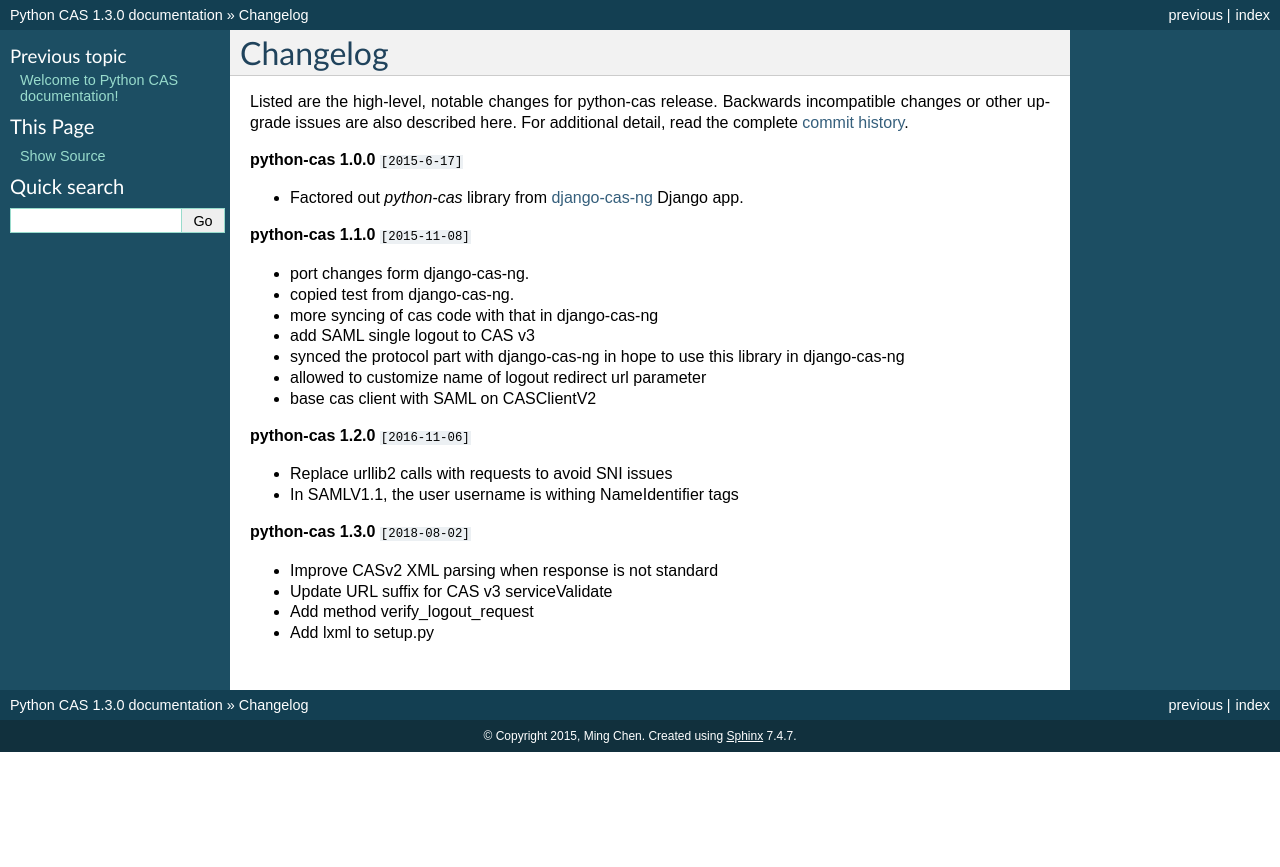
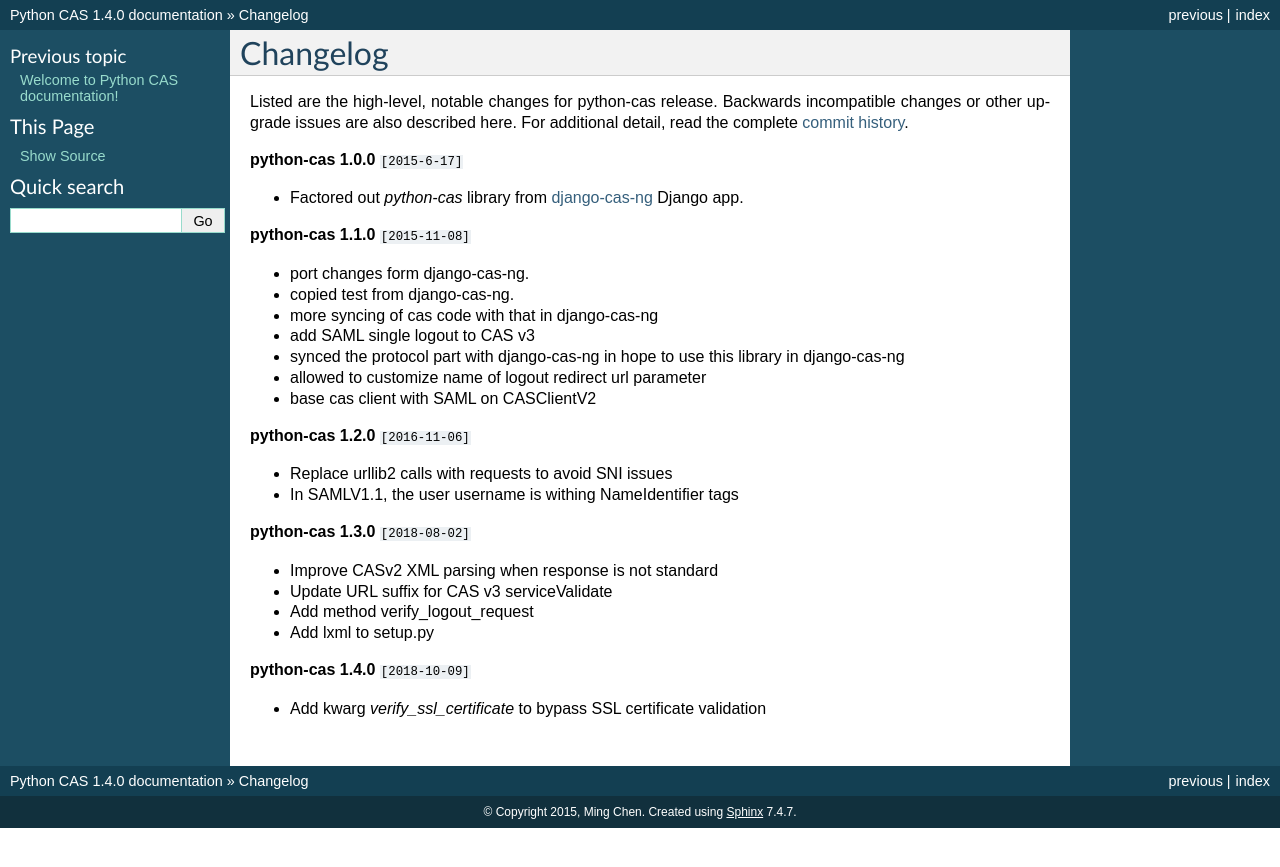
Before and after one commit to python-cas/python-cas, a Sphinx documentation site: the page built from docs/changelog.rst, in a window 1280 px wide. Shown: the top 867 px of the page. Built offline with Sphinx 7.4.7, drawn with Linux system fonts in a browser that asks for light colours.

Commit message:
Release 1.4.0

```diff
--- a/docs/changelog.rst
+++ b/docs/changelog.rst
@@ -37,3 +37,8 @@ here. For additional detail, read the complete `commit history`_.
 * Update URL suffix for CAS v3 serviceValidate
 * Add method verify_logout_request
 * Add lxml to setup.py
+
+
+**python-cas 1.4.0** ``[2018-10-09]``
+
+* Add kwarg `verify_ssl_certificate` to bypass SSL certificate validation
--- a/docs/conf.py
+++ b/docs/conf.py
@@ -52,9 +52,9 @@ copyright = '2015, Ming Chen'
 # built documents.
 #
 # The short X.Y version.
-version = '1.3'
+version = '1.4'
 # The full version, including alpha/beta/rc tags.
-release = '1.3.0'
+release = '1.4.0'
 
 # The language for content autogenerated by Sphinx. Refer to documentation
 # for a list of supported languages.
--- a/setup.py
+++ b/setup.py
@@ -35,5 +35,5 @@ setup(
     packages=['.'],
     url='https://github.com/python-cas/python-cas',
     download_url ='https://github.com/python-cas/python-cas/releases',
-    version='1.3.0',
+    version='1.4.0',
 )
```
